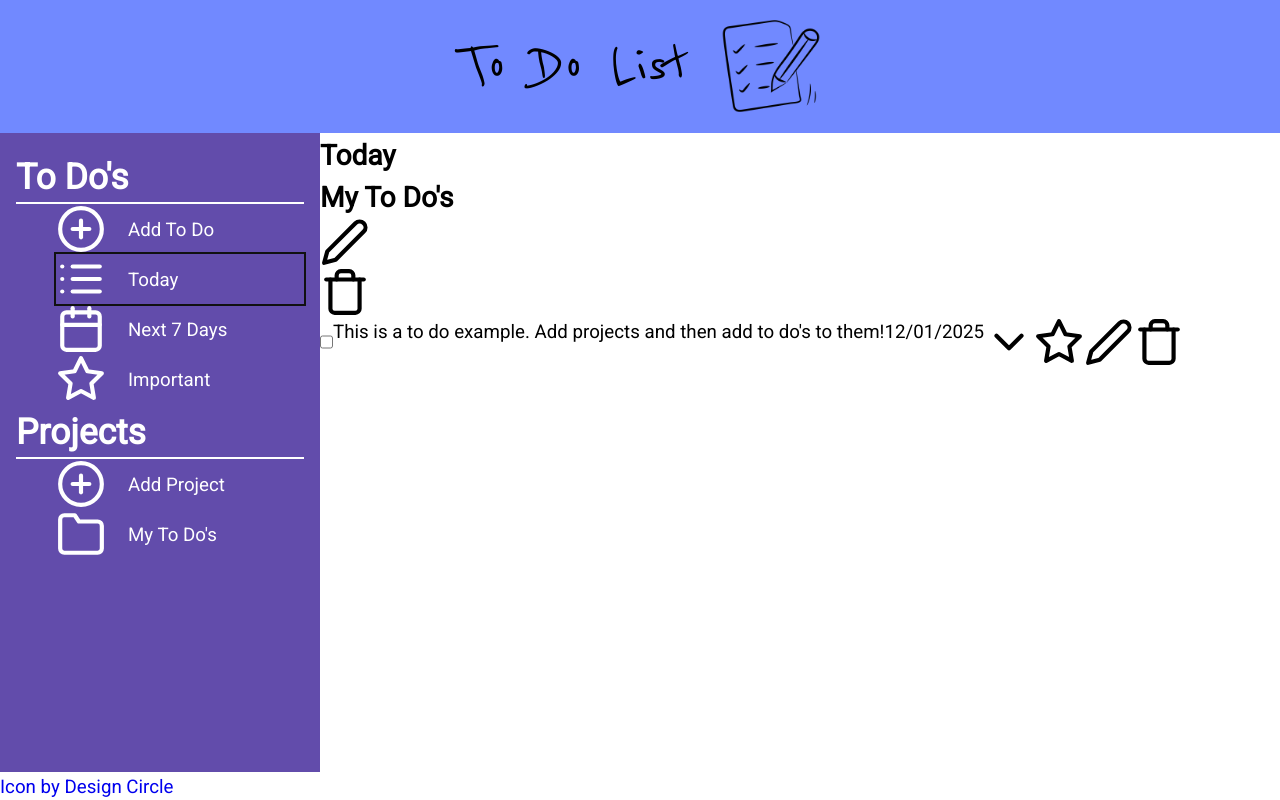
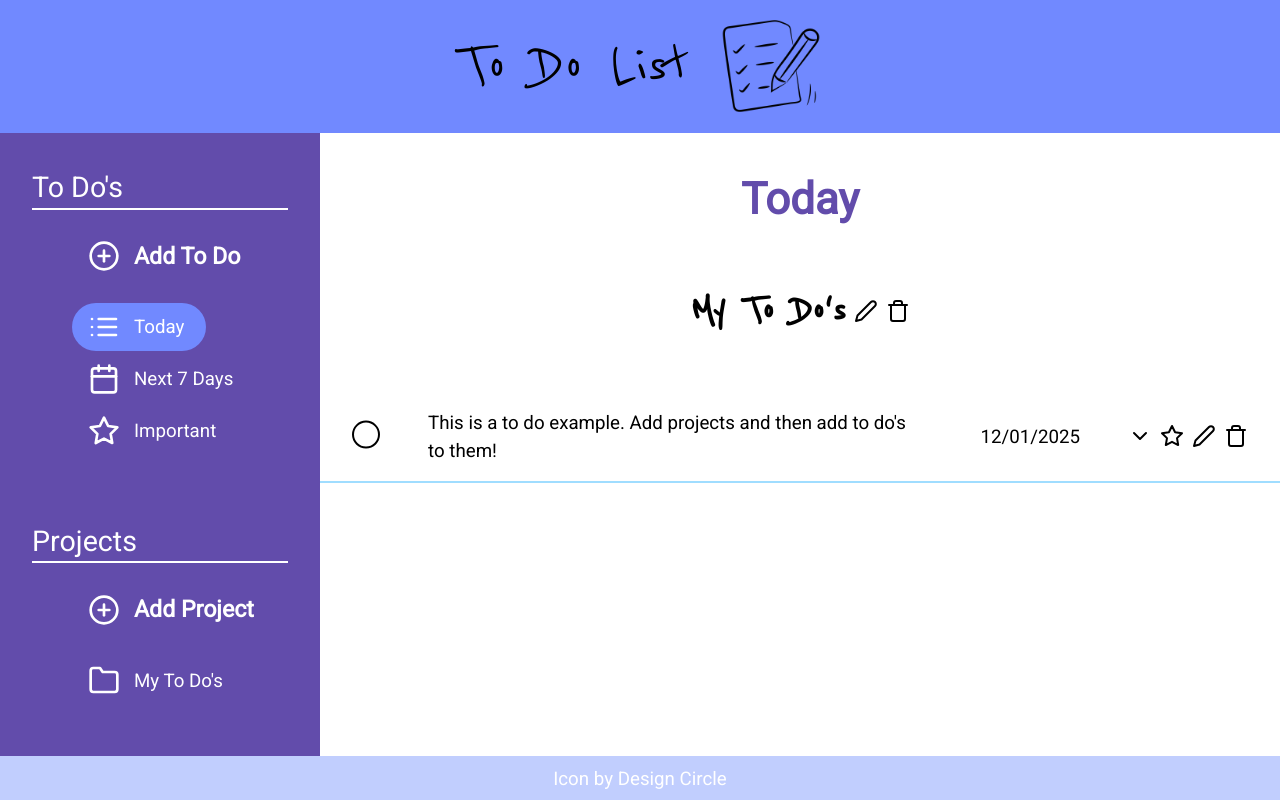
Before and after one commit to BarreraClaudia/todo-list, a website built with webpack: page src/template.html in a window 1280 px wide. Built offline with nearby package versions, Linux system fonts and the light colour scheme; files whose address does not match are found by name.

Commit message:
add styles

```diff
--- a/src/modules/ui/todo.js
+++ b/src/modules/ui/todo.js
@@ -46,8 +46,12 @@ function createTodoElementsFromArray(arr) {
       datePara.textContent = todo.dueDate;
       todoContainer.appendChild(datePara);
 
+      let iconsContainer = document.createElement('div');
+      iconsContainer.classList.add('todo-icons-container');
+
       let chevronIcon = createIcon('chevron-icon-container', 'chevron-down');
-      todoContainer.appendChild(chevronIcon);
+      iconsContainer.appendChild(chevronIcon);
+      // todoContainer.appendChild(chevronIcon);
 
       chevronIcon.addEventListener('click', () => {
         descriptionContainer.classList.toggle('hide');
@@ -55,7 +59,8 @@ function createTodoElementsFromArray(arr) {
       });
 
       let starIcon = createIcon('star-icon-container', 'star');
-      todoContainer.appendChild(starIcon);
+      iconsContainer.appendChild(starIcon);
+      // todoContainer.appendChild(starIcon);
 
       if (todo.isImportant === true) todoContainer.classList.add('important');
 
@@ -66,7 +71,8 @@ function createTodoElementsFromArray(arr) {
       });
 
       let editIcon = createIcon('edit-icon-container', 'edit-2');
-      todoContainer.appendChild(editIcon);
+      iconsContainer.appendChild(editIcon);
+      // todoContainer.appendChild(editIcon);
 
       editIcon.addEventListener('click', () => {
         editTodoDialog.showModal();
@@ -74,12 +80,15 @@ function createTodoElementsFromArray(arr) {
       });
 
       let trashIcon = createIcon('trash-icon-container', 'trash');
-      todoContainer.appendChild(trashIcon);
+      iconsContainer.appendChild(trashIcon);
+      // todoContainer.appendChild(trashIcon);
 
       trashIcon.addEventListener('click', () => {
         deleteTodo(project.id, todo.id);
         createCurrentActiveContent();
       });
+
+      todoContainer.appendChild(iconsContainer);
 
       let descriptionContainer = document.createElement('div');
       descriptionContainer.classList.add('description-container', 'hide');
--- a/src/styles/styles.css
+++ b/src/styles/styles.css
@@ -148,22 +148,25 @@ Layout
 body {
   display: grid;
   grid-template-columns: 1fr 3fr;
-  grid-template-rows: min-content 1fr;
+  grid-template-rows: auto 1fr auto;
   min-height: 100vh;
 
   font-family: 'robotoregular', sans-serif;
   font-size: var(--step-0);
 }
 
+/* main heading */
+
 .main-heading-container {
   grid-column: span 2;
 
-  background: #7189ff;
   display: flex;
   justify-content: center;
   align-items: center;
   padding: 1rem;
   gap: 2rem;
+
+  background: #7189ff;
 }
 
 .main-heading-container h1 {
@@ -172,56 +175,157 @@ body {
   font-weight: 500;
 }
 
-.list-icon {
+.main-heading-container .list-icon {
   width: 100px;
 }
 
+/* navigation */
+
 nav {
-  padding: 1rem;
+  padding: 2rem;
 
   background: #624cab;
   color: #fff;
 }
 
 nav h2 {
-  font-size: var(--step-3);
+  font-size: var(--step-2);
+  font-weight: 500;
+
   border-bottom: 2px solid #fff;
+}
+
+.add-todo-icon-and-btn,
+.add-project-icon-and-btn {
+  margin: 1.25rem 0;
+}
+
+.add-todo-btn,
+.add-project-btn {
+  font-size: var(--step-1);
+  font-weight: 700;
+}
+
+.nav-project-heading {
+  margin-top: 4rem;
 }
 
 nav li {
   display: flex;
-  gap: 1rem;
+  align-items: center;
+  gap: 0.5rem;
+
+  margin: 0.25rem 0;
+  padding: 0.5rem 1rem;
+  width: max-content;
+
+  border-radius: 30px;
+}
+
+nav .feather-icon {
+  width: 32px;
+  height: 32px;
 }
 
 nav button {
-  background: #624cab;
+  background: transparent;
   color: #fff;
   border: none;
 }
 
-.important-icon path {
-  fill: #fff;
-  color: #fff;
+.active-btn-container.active {
+  background-color: #7189ff;
 }
 
-.feather-icon {
-  width: 50px;
-  height: 50px;
+/* todos content */
+
+.category-heading {
+  text-align: center;
+  font-size: var(--step-4);
+  margin: 2rem 0;
+
+  color: #624cab;
 }
 
-.project-container {
+.project-header {
+  display: flex;
+  align-items: center;
+  justify-content: center;
+  gap: 0.5rem;
+  margin: 3rem 0;
+
+  font-family: 'reenie_beanieregular', sans-serif;
+}
+
+.project-heading {
+  text-align: center;
+  font-size: var(--step-4);
 }
 
 .todo-container {
+  display: grid;
+  grid-template-columns: auto 1fr auto auto;
+  align-items: center;
+  gap: 3rem;
+  padding: 1rem 2rem;
+  border-bottom: 2px solid #a0ddff;
+}
+
+.todo-icons-container {
   display: flex;
+  gap: 0.5rem;
+}
+
+.completed {
+  color: #c1cefe;
+  text-decoration: line-through;
+}
+
+.todo-container input[type='checkbox'] {
+  appearance: none;
+  color: currentColor;
+  width: 1.5em;
+  height: 1.5em;
+  border: 0.15em solid currentColor;
+  border-radius: 50%;
+  transform: translateY(-0.075em);
+
+  display: grid;
+  place-content: center;
+}
+
+.todo-container input[type='checkbox']::before {
+  content: '';
+  width: 0.65em;
+  height: 0.65em;
+  clip-path: polygon(14% 44%, 0 65%, 50% 100%, 100% 16%, 80% 0%, 43% 62%);
+  transform: scale(0);
+  transform-origin: bottom left;
+  transition: 120ms transform ease-in-out;
+  box-shadow: inset 1em 1em var(--form-control-color);
+  background-color: #c1cefe;
+}
+
+.todo-container input[type='checkbox']:checked::before {
+  transform: scale(1);
+}
+
+.important {
+  color: #d81159;
+}
+
+.completed {
+  color: #c1cefe;
+  text-decoration: line-through;
+}
+
+.description-container {
+  background-color: #a0ddff;
+  padding: 1rem 2rem;
 }
 
 .hide {
   display: none;
-}
-
-.important {
-  color: #d81159;
 }
 
 .chevron-icon-container {
@@ -232,10 +336,16 @@ nav button {
   transform: scaleY(-1); /* vertical flip */
 }
 
-.active-btn-container.active {
-  outline: 2px solid #111;
+/* footer */
+
+footer {
+  grid-column: span 2;
+  padding: 0.5rem;
+  text-align: center;
+
+  background-color: #c1cefe;
 }
-.completed {
-  color: #c1cefe;
-  text-decoration: line-through;
+
+footer a {
+  color: #fff;
 }
--- a/src/template.html
+++ b/src/template.html
@@ -18,7 +18,7 @@
         <h2>To Do's</h2>
         <ul>
             <li class="add-todo-icon-and-btn">
-                <i data-feather="plus-circle" class="feather-icon"></i>
+                <i data-feather="plus-circle" class="feather-icon add-icon"></i>
                 <button class="add-todo-btn">Add To Do</button>
             </li>
             <li class="today-todo-icon-and-btn active-btn-container category-todos active">
@@ -35,10 +35,10 @@
             </li>
         </ul>
 
-        <h2>Projects</h2>
+        <h2 class="nav-project-heading">Projects</h2>
         <ul>
             <li class="add-project-icon-and-btn">
-                <i data-feather="plus-circle" class="feather-icon"></i>
+                <i data-feather="plus-circle" class="feather-icon add-icon"></i>
                 <button class="add-project-btn">Add Project</button>
             </li>
         </ul>
```
